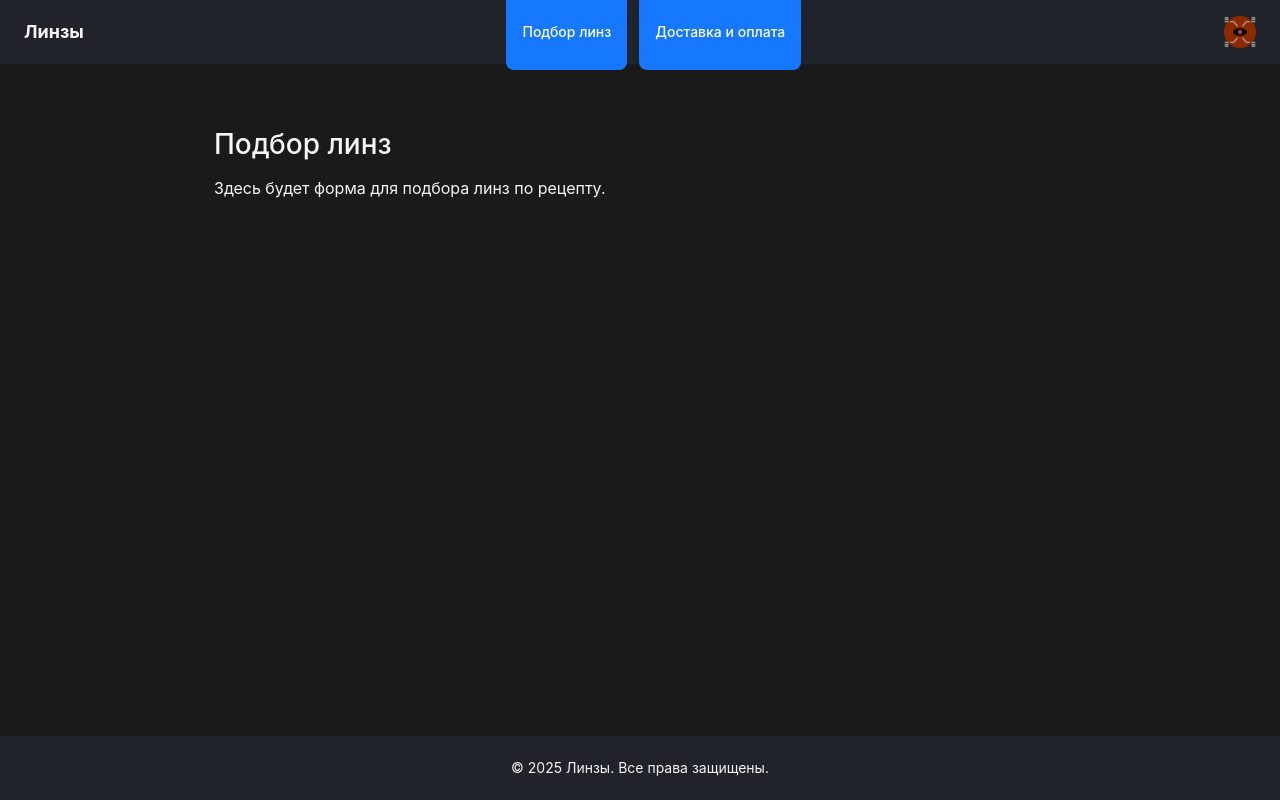
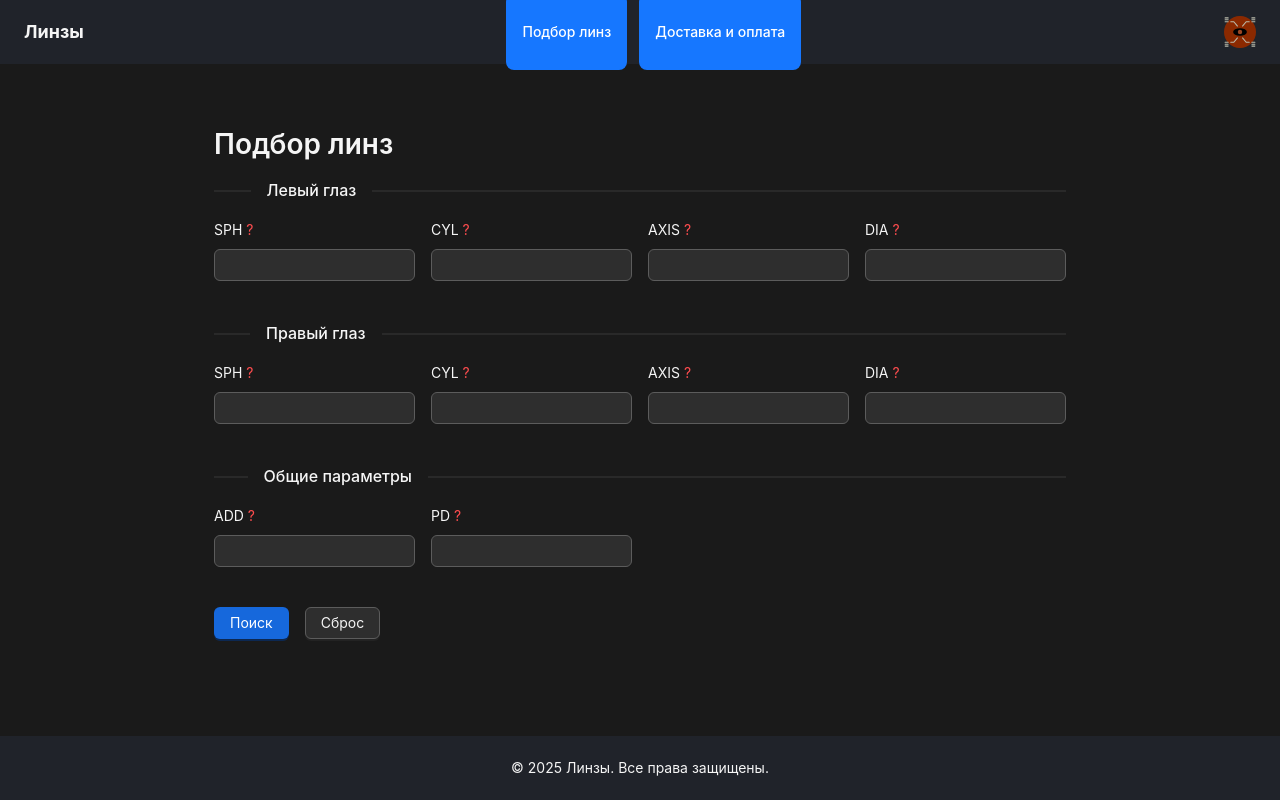
Before and after one commit to joker60213/linz, a React (Vite) app: page /select in a window 1280 px wide. Built offline with nearby package versions, Linux system fonts and the light colour scheme.

Commit message:
сделал форму выбора линз

```diff
--- /dev/null
+++ b/src/pages/SelectPage.scss
@@ -0,0 +1,67 @@
+.select-form {
+  display: flex;
+  flex-direction: column;
+  gap: 2rem;
+
+  &__eye-section {
+    display: flex;
+    justify-content: space-between;
+    flex-wrap: wrap;
+    gap: 2rem;
+  }
+
+  &__eye-block {
+    flex: 1;
+    min-width: 280px;
+
+    h3 {
+      margin-bottom: 1rem;
+    }
+
+    label {
+      display: block;
+      margin-bottom: 1rem;
+      font-weight: 500;
+
+      input {
+        margin-top: 0.25rem;
+      }
+    }
+  }
+
+  &__common {
+    h3 {
+      margin-bottom: 1rem;
+    }
+
+    label {
+      display: block;
+      margin-bottom: 1rem;
+      font-weight: 500;
+
+      input {
+        margin-top: 0.25rem;
+      }
+    }
+  }
+
+  &__actions {
+    display: flex;
+    justify-content: flex-start;
+    gap: 1rem;
+  }
+
+  &__tooltip {
+    margin-left: 6px;
+    background: #555;
+    color: #fff;
+    font-size: 12px;
+    width: 16px;
+    height: 16px;
+    display: inline-block;
+    text-align: center;
+    border-radius: 50%;
+    cursor: help;
+    line-height: 16px;
+  }
+}
--- a/src/pages/SelectPage.tsx
+++ b/src/pages/SelectPage.tsx
@@ -1,10 +1,129 @@
+import { Button, Card, Col, Divider, Form, InputNumber, Row, Tooltip, Typography } from 'antd'
+import { useState } from 'react'
+import './SelectPage.scss'
+
+const { Title } = Typography
+
 const SelectPage = () => {
+  const [form] = Form.useForm()
+  const [showResults, setShowResults] = useState(false)
+
+  const onSearch = () => {
+    form.validateFields().then(() => {
+      setShowResults(true)
+    })
+  }
+
+  const onReset = () => {
+    form.resetFields()
+    setShowResults(false)
+  }
+
   return (
     <div className="page-content">
-      <h1>Подбор линз</h1>
-      <p>Здесь будет форма для подбора линз по рецепту.</p>
+      <Title level={1}>Подбор линз</Title>
+      <Form layout="vertical" form={form}>
+        <Divider orientation="left">Левый глаз</Divider>
+        <Row gutter={16}>
+          <Col span={6}>
+            <Form.Item label={labelWithHelp('SPH', 'Сфера – оптическая сила линзы')}>
+              <InputNumber style={{ width: '100%' }} step={0.25} />
+            </Form.Item>
+          </Col>
+          <Col span={6}>
+            <Form.Item label={labelWithHelp('CYL', 'Цилиндр – для коррекции астигматизма')}>
+              <InputNumber style={{ width: '100%' }} step={0.25} />
+            </Form.Item>
+          </Col>
+          <Col span={6}>
+            <Form.Item label={labelWithHelp('AXIS', 'Ось цилиндра – в градусах от 0 до 180')}>
+              <InputNumber style={{ width: '100%' }} min={0} max={180} />
+            </Form.Item>
+          </Col>
+          <Col span={6}>
+            <Form.Item label={labelWithHelp('DIA', 'Диаметр линзы')}>
+              <InputNumber style={{ width: '100%' }} min={0} max={180} />
+            </Form.Item>
+          </Col>
+        </Row>
+
+        <Divider orientation="left">Правый глаз</Divider>
+        <Row gutter={16}>
+          <Col span={6}>
+            <Form.Item label={labelWithHelp('SPH', 'Сфера – оптическая сила линзы')}>
+              <InputNumber style={{ width: '100%' }} step={0.25} />
+            </Form.Item>
+          </Col>
+          <Col span={6}>
+            <Form.Item label={labelWithHelp('CYL', 'Цилиндр – для коррекции астигматизма')}>
+              <InputNumber style={{ width: '100%' }} step={0.25} />
+            </Form.Item>
+          </Col>
+          <Col span={6}>
+            <Form.Item label={labelWithHelp('AXIS', 'Ось цилиндра – в градусах от 0 до 180')}>
+              <InputNumber style={{ width: '100%' }} min={0} max={180} />
+            </Form.Item>
+          </Col>
+          <Col span={6}>
+            <Form.Item label={labelWithHelp('DIA', 'Диаметр линзы')}>
+              <InputNumber style={{ width: '100%' }} min={0} max={180} />
+            </Form.Item>
+          </Col>
+        </Row>
+
+        <Divider orientation="left">Общие параметры</Divider>
+        <Row gutter={16}>
+          <Col span={6}>
+            <Form.Item label={labelWithHelp('ADD', 'Аддидация – используется при пресбиопии')}>
+              <InputNumber style={{ width: '100%' }} step={0.25} />
+            </Form.Item>
+          </Col>
+          <Col span={6}>
+            <Form.Item label={labelWithHelp('PD', 'Межзрачковое расстояние (Pupillary Distance)')}>
+              <InputNumber style={{ width: '100%' }} step={0.5} />
+            </Form.Item>
+          </Col>
+        </Row>
+
+        <div style={{ display: 'flex', gap: '1rem', marginTop: '1rem' }}>
+          <Button type="primary" onClick={onSearch}>Поиск</Button>
+          <Button onClick={onReset}>Сброс</Button>
+        </div>
+      </Form>
+
+      {showResults && (
+        <div className="lens-results">
+          <Divider>Подходящие линзы</Divider>
+          <Row gutter={[16, 16]}>
+            {[1, 2, 3].map((id) => (
+              <Col span={8} key={id}>
+                <Card
+                  title={`Линзы бренд #${id}`}
+                  actions={[
+                    <Button key="details" type="link">Подробнее</Button>,
+                    <Button key="add" type="primary">Добавить в корзину</Button>,
+                  ]}
+                >
+                  <p>SPH: -2.00</p>
+                  <p>CYL: -1.00</p>
+                  <p>AXIS: 90°</p>
+                </Card>
+              </Col>
+            ))}
+          </Row>
+        </div>
+      )}
     </div>
   )
 }
 
+const labelWithHelp = (label: string, help: string) => (
+  <span>
+    {label}{' '}
+    <Tooltip title={help}>
+      <span style={{ cursor: 'help', color: '#ff4d4f' }}>?</span>
+    </Tooltip>
+  </span>
+)
+
 export default SelectPage
```
Also changed, not shown: public/ShoppingCart.svg (added).
